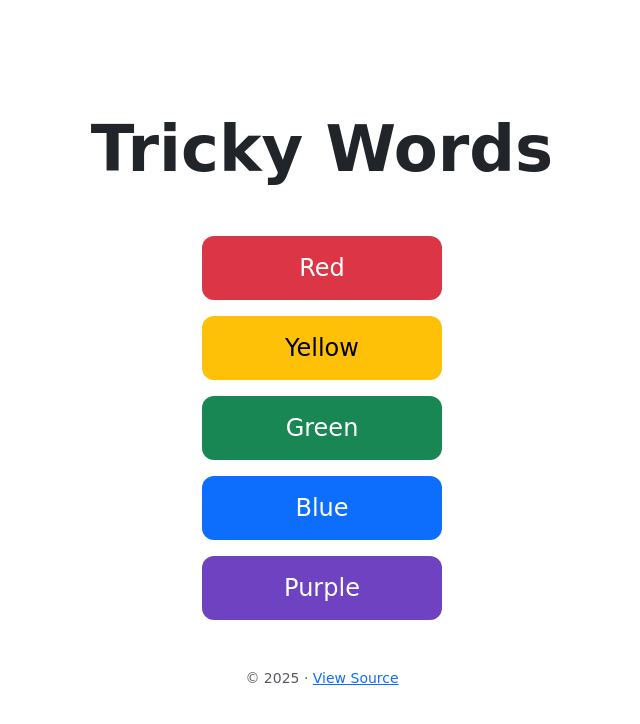
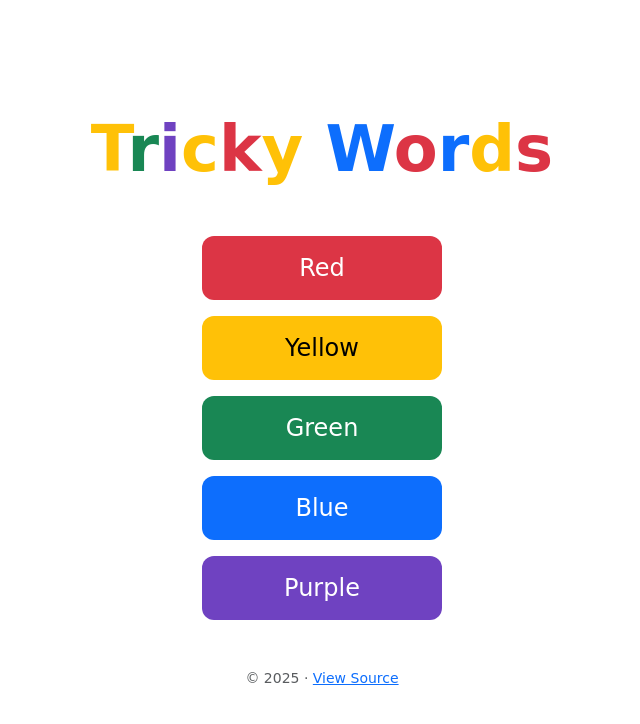
Before and after one commit to mokagio/tricky-words-trainer, a React (Vite) app: page / in a window 1280 px wide. Shown: the top 724 px of the page, without its empty margins (318-958 px from the left). Built offline with nearby package versions, Linux system fonts and the light colour scheme.

Commit message:
Randomly change letter colors

```diff
--- a/src/App.jsx
+++ b/src/App.jsx
@@ -34,7 +34,41 @@ const GROUPS = [
   },
 ];
 
+const TRICKY_COLORS = GROUPS.map(group => group.background);
+
 const WIDTH = '240px'
+
+function shuffleColors(length) {
+  const result = [];
+  while (result.length < length) {
+    const options = TRICKY_COLORS.filter(c => c !== result[result.length - 1]);
+    const next = options[Math.floor(Math.random() * options.length)];
+    result.push(next);
+  }
+  return result;
+}
+
+export function TrickyTitle() {
+  const text = 'Tricky Words';
+  const [colors, setColors] = useState(() => shuffleColors(text.length));
+
+  useEffect(() => {
+    const interval = setInterval(() => {
+      setColors(shuffleColors(text.length));
+    }, 1000);
+    return () => clearInterval(interval);
+  }, [text.length]);
+
+  return (
+    <h1 className="mb-5 fw-semibold text-center" style={{ fontSize: '4rem' }}>
+      {text.split('').map((letter, i) => (
+        <span key={i} style={{ color: colors[i] }}>
+          {letter}
+        </span>
+      ))}
+    </h1>
+  );
+}
 
 function ButtonRow({ children }) {
   return (
@@ -130,9 +164,7 @@ export default function App() {
     <div className="d-flex flex-column justify-content-center align-items-center min-vh-100 w-100">
       {!group ? (
         <>
-          <h1 className="mb-5 fw-semibold text-center" style={{ fontSize: '4rem' }}>
-            Tricky Words
-          </h1>
+          <TrickyTitle />
           <div className="d-flex flex-column gap-3" style={{ width: "240px" }}>
             {GROUPS.map(({ name, background, text }) => (
               <button
```
